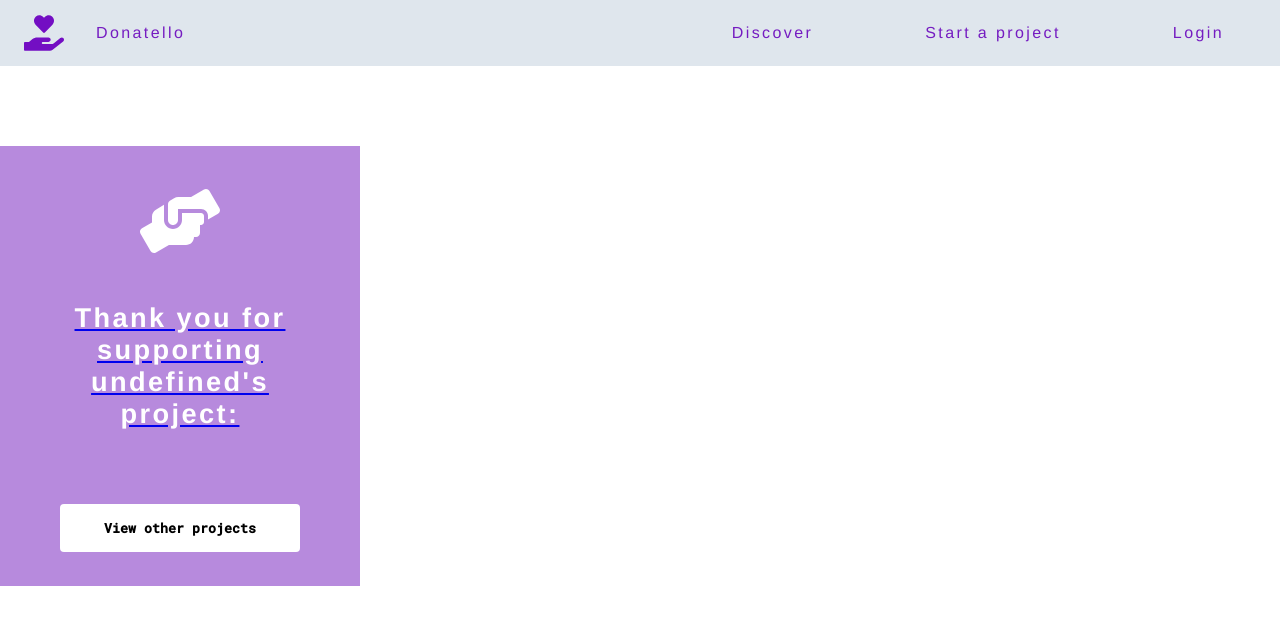
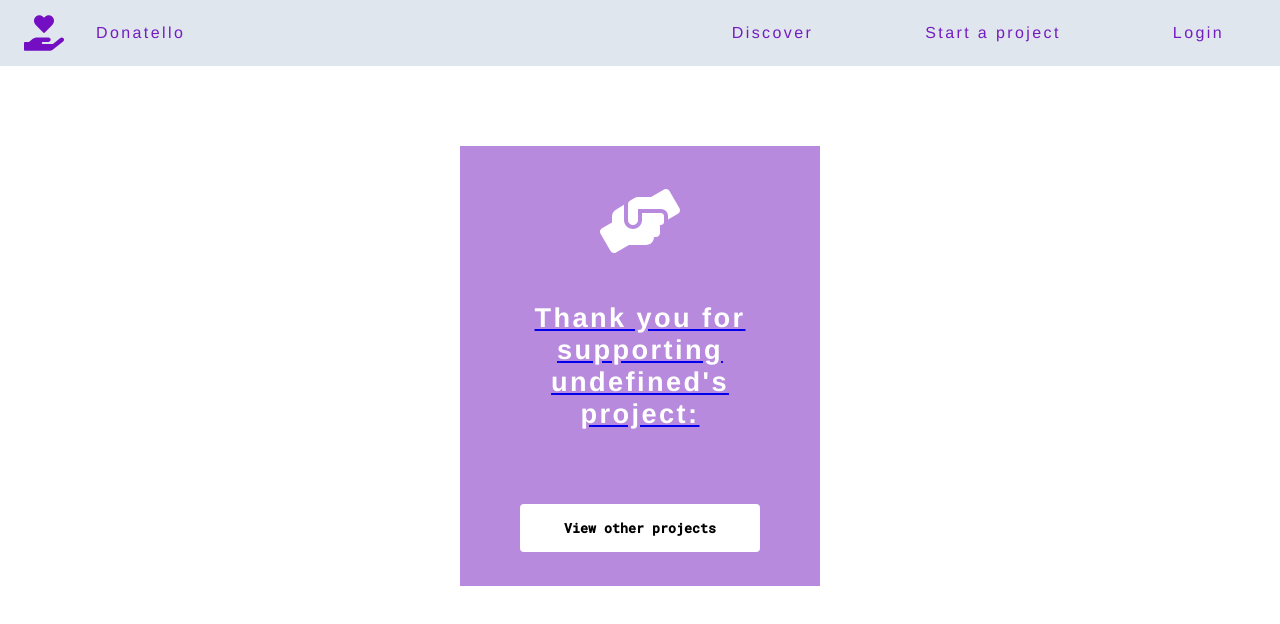
Before and after one commit to Reinoptland/donatello-frontend, a React (Create React App) app: page /project/1/donations/1/status in a window 1280 px wide. Shown: the top 624 px of the page. Built offline with nearby package versions, Linux system fonts and the light colour scheme; no server answers.

Commit message:
basic styling to succespage

```diff
--- a/src/pages/succesPage/Success.js
+++ b/src/pages/succesPage/Success.js
@@ -9,14 +9,14 @@ import GridLoader from "react-spinners/GridLoader";
 const SuccessPage = () => {
   const [payment, setPayment] = useState({});
   const [loading, setLoading] = useState(true);
-  const [color, setColor] = useState("#b78add")
+  const [color, setColor] = useState("#b78add");
 
   const params = useParams();
   console.log("Params", params.donationId, params.projectId);
 
   useEffect(() => {
-    setTimeout(() => setLoading(false), 2000)
-  }, [])
+    setTimeout(() => setLoading(false), 2000);
+  }, []);
 
   useEffect(() => {
     async function fetchPayment() {
@@ -33,21 +33,29 @@ const SuccessPage = () => {
   }, []);
   return (
     <>
+      <div className="wrapper-succespage">
         {loading === false ? (
           <aside className="cta cta--project">
             <Link to="/">
               <CallToAction
                 background="purple"
-          icon={<FaHandsHelping style={{ color: "white", fontSize: "5em" }} />}
+                icon={
+                  <FaHandsHelping style={{ color: "white", fontSize: "5em" }} />
+                }
                 title={`Thank you for supporting ${payment.project?.user?.firstName}'s project:`}
                 description={payment.project?.projectName}
                 button="white"
                 btnText="View other projects"
               />
             </Link>
-    </aside>) : ( <div className="loader"><h2>Your donation is being processed</h2> <GridLoader color={color} /> </div>
-      )
-       }
+          </aside>
+        ) : (
+          <div className="loader">
+            <h2>Your donation is being processed</h2>{" "}
+            <GridLoader color={color} />{" "}
+          </div>
+        )}
+      </div>
     </>
   );
 };
--- a/src/pages/succesPage/Success.scss
+++ b/src/pages/succesPage/Success.scss
@@ -1,3 +1,15 @@
 // * {
 //     border: 1px solid red;
 // }
+
+@import "../../colors";
+@import "../../spacing";
+
+.wrapper-succespage {
+  display: flex;
+  justify-content: center;
+  height: 100vh;
+}
+.loader {
+  color: $darkPurple;
+}
```
Lines whose indentation alone changed are shown as unchanged.
